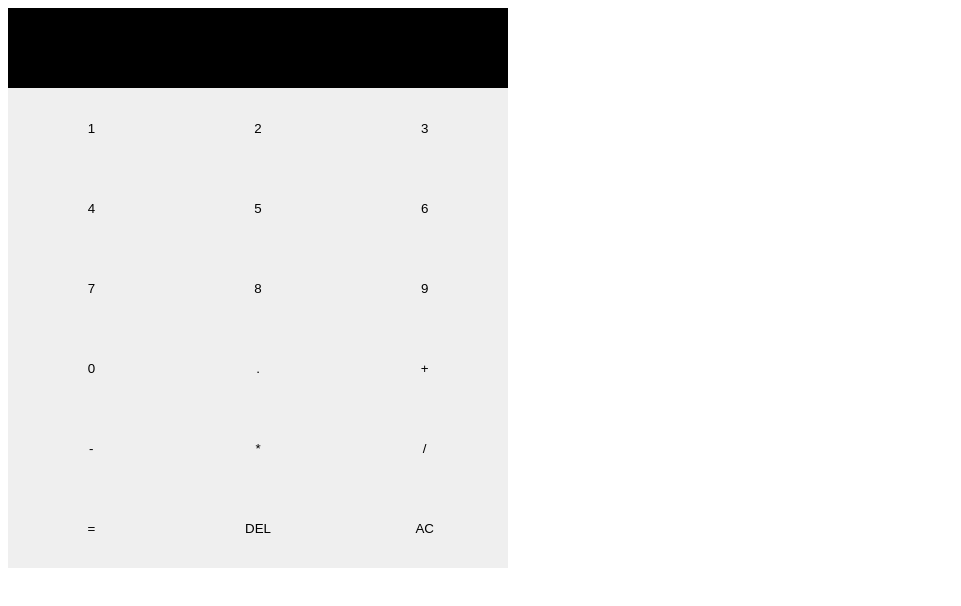
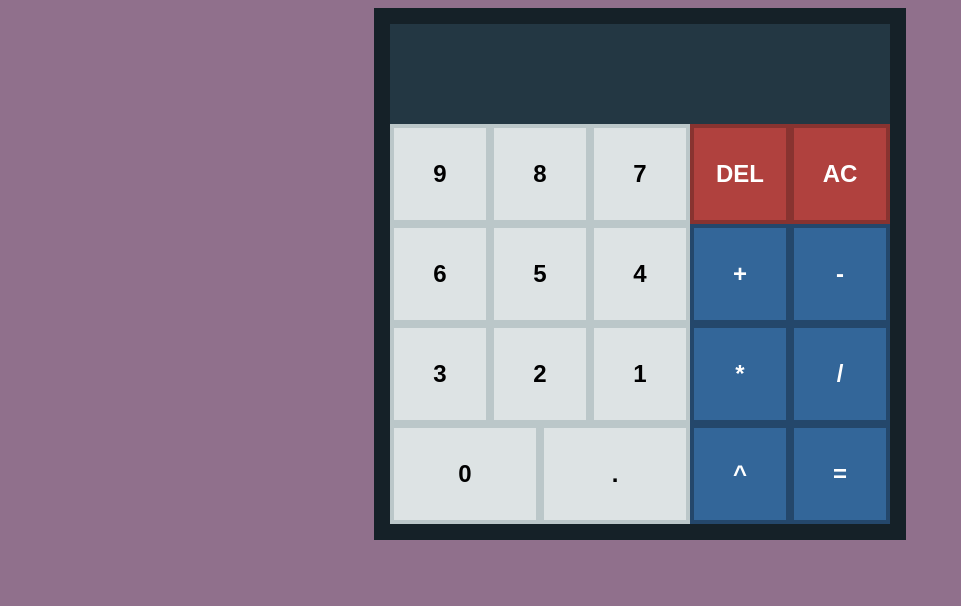
Before and after one commit to mgriskus/calculator, a plain HTML site: page index.html in a window 1280 px wide. Shown: the whole page, without its empty margins (0-961 px from the left). Drawn offline with Linux system fonts and the light colour scheme.

Commit message:
Style the calculator

```diff
--- a/index.html
+++ b/index.html
@@ -10,24 +10,29 @@
     <div class="calculator">
       <div class="display"></div>
       <div class="button-container">
+        <div class="number-buttons">
+          <button>9</button>
+          <button>8</button>
+          <button>7</button>
+          <button>6</button>
+          <button>5</button>
+          <button>4</button>
+          <button>3</button>
+          <button>2</button>
           <button>1</button>
-        <button>2</button>
-        <button>3</button>
-        <button>4</button>
-        <button>5</button>
-        <button>6</button>
-        <button>7</button>
-        <button>8</button>
-        <button>9</button>
           <button>0</button>
           <button>.</button>
+        </div>
+        <div class="operator-buttons">
+          <button class="red-button">DEL</button>
+          <button class="red-button">AC</button>
           <button>+</button>
           <button>-</button>
           <button>*</button>
           <button>/</button>
+          <button>^</button>
           <button>=</button>
-        <button>DEL</button>
-        <button>AC</button>
+        </div>
       </div>
     </div>
   </body>
--- a/style.css
+++ b/style.css
@@ -1,31 +1,96 @@
+@import url('https://fonts.googleapis.com/css2?family=Source+Code+Pro&display=swap');
+
 :root {
-  --calculator-height: 400px;
-  --calculator-width: calc(var(--calculator-height) * 1.25);
-  --button-width: calc(var(--calculator-width) / 3);
-  --button-height: calc(var(--calculator-height) / 5);
+  --button-section-height: 400px;
+  --calculator-width: calc(var(--button-section-height) * 1.25);
+  --button-width: calc(var(--calculator-width) / 5);
+  --button-height: calc(var(--button-section-height) / 4);
+  --number-section-width: calc(var(--button-width) * 3);
+  --operator-section-width: calc(var(--button-width) * 2);
+}
+
+* {
+  box-sizing: border-box;
+}
+
+body {
+  background-color: #90708C;
+}
+
+.calculator {
+  box-sizing: content-box;
+  padding: 16px;
+  background-color: #152128;
+  width: var(--calculator-width);
+  height: var(--calculator-height);
+  margin: 0 auto;
 }
 
 .button-container {
   display: flex;
   flex-wrap: wrap;
-  width: var(--calculator-width);
-  height: var(--calculator-height);
+}
+
+button {
+  border: none;
 }
 
 .button-container button {
   width: var(--button-width);
   height: var(--button-height);
-  border: none;
   flex-grow: 1;
+  font-weight: bold;
+  font-size: 24px;
+}
+
+.number-buttons {
+  display: flex;
+  flex-wrap: wrap;
+  width: var(--number-section-width);
+}
+
+.operator-buttons {
+  display: flex;
+  flex-wrap: wrap;
+  width: var(--operator-section-width);
+}
+
+.number-buttons button {
+  background-color: #DDE3E4;
+  border: 4px solid #BBC7C9;
+}
+
+.number-buttons button:hover {
+  background-color: #BBC7C9;
+}
+
+.operator-buttons .red-button {
+  background-color: #B0413E;
+  border: 4px solid #883330;
+}
+
+.operator-buttons .red-button:hover {
+  background-color: #883330;
+}
+
+.operator-buttons button {
+  color: white;
+  background-color: #336699;
+  border: 4px solid #24476B;
+}
+
+.operator-buttons button:hover {
+  background-color: #24476B;
 }
 
 .display {
-  font-family: "Courier New", Courier, monospace;
+  font-family: 'Source Code Pro', monospace;
   font-weight: bold;
-  font-size: 32px;
+  font-size: 48px;
   width: var(--calculator-width);
   height: var(--button-height);
-  background-color: black;
+  padding: 4px;
+  background-color: #233743;
   color: white;
   overflow-x: scroll;
 }
```
Lines whose indentation alone changed are shown as unchanged.
